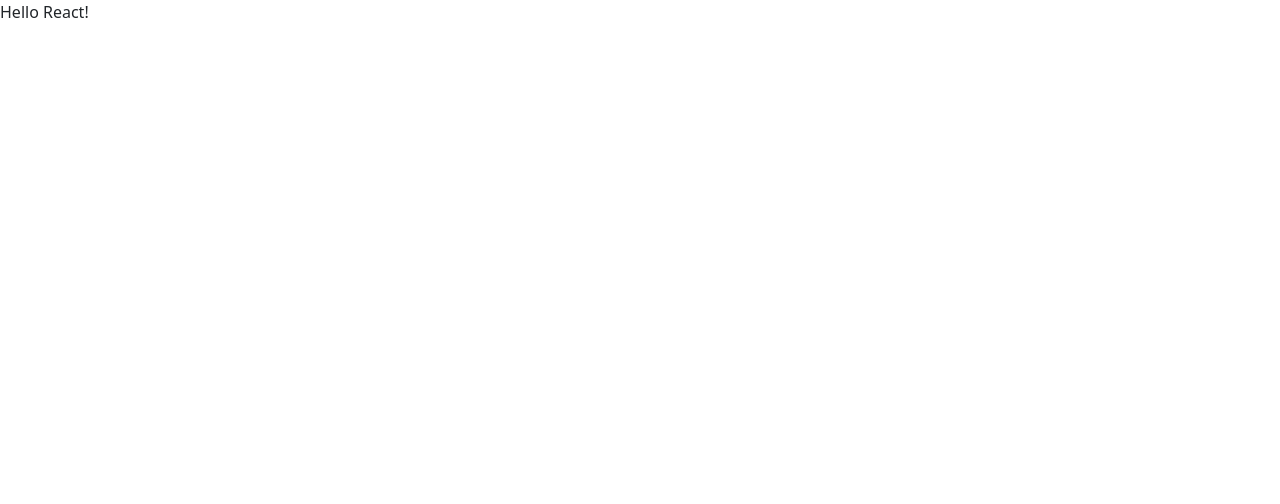
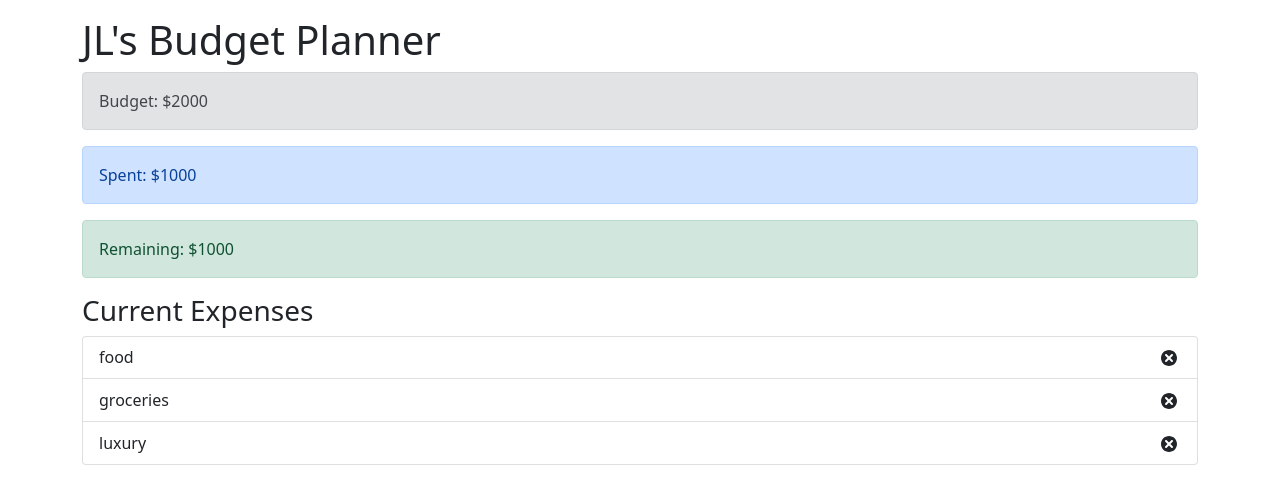
Before and after one commit to ngjunlong9651/react-budget-app, a React (Create React App) app: page / in a window 1280 px wide. Shown: the top 504 px of the page. Built offline with nearby package versions, Linux system fonts and the light colour scheme.

Commit message:
added some components

```diff
--- a/package.json
+++ b/package.json
@@ -6,7 +6,9 @@
     "@testing-library/jest-dom": "^5.16.5",
     "@testing-library/react": "^13.4.0",
     "@testing-library/user-event": "^14.4.3",
+    "bootstrap": "^5.1.3",
     "react": "^18.2.0",
+    "react-bootstrap": "^2.9.1",
     "react-dom": "^18.2.0",
     "react-icons": "^4.11.0",
     "react-scripts": "^5.0.1",
--- a/src/App.js
+++ b/src/App.js
@@ -1,8 +1,30 @@
 import React from 'react';
 import 'bootstrap/dist/css/bootstrap.min.css';
+import Budget from "./Budget"
+import Remaining from './Remaining';
+import Spent from './Spent';
+import ExpenseList from './ExpenseList';
 
 const App = () => {
-	return <p>Hello React!</p>;
+	return (
+    <div className='container'>
+      <h1 className='mt-3'> JL's Budget Planner </h1>
+        <div className='row-mt-3'>
+          <div className ='col-sm'>
+            <Budget />
+          </div>
+          <div className='col-sm'>
+            <Spent />
+          </div>
+          <div className='col-sm'>
+            <Remaining/>
+          </div>
+      </div>
+      <h3 className='mt-3'> Current Expenses </h3>
+      <ExpenseList />
+    </div>
+
+  )
 };
 
 export default App;
--- /dev/null
+++ b/src/Budget.js
@@ -0,0 +1,11 @@
+import React from 'react'
+
+const Budget = ()=> {
+    return (
+        <div className ="alert alert-secondary">
+            <span> Budget: $2000 </span>
+        </div>
+    )
+};
+
+export default Budget
--- /dev/null
+++ b/src/ExpenseItem.js
@@ -0,0 +1,18 @@
+import React from 'react';
+import { TiDelete } from 'react-icons/ti';
+
+const ExpenseItem = (props) => {
+	return (
+		<li className='list-group-item d-flex justify-content-between align-items-center'>
+			{props.name}
+			<div>
+				<span className='badge badge-primary badge-pill mr-3'>
+					£{props.cost}
+				</span>
+				<TiDelete size='1.5em'></TiDelete>
+			</div>
+		</li>
+	);
+};
+
+export default ExpenseItem;
--- /dev/null
+++ b/src/ExpenseList.js
@@ -0,0 +1,19 @@
+import React from 'react'
+import ExpenseItem from "./ExpenseItem"
+
+const ExpenseList =() => {
+    const expenses = [
+        {id: 123, name: 'food', cost: '400'},
+        {id: 123, name: 'groceries', cost: '200'},
+        {id: 123, name: 'luxury', cost: '300'}
+    ];
+    return (
+        <ul className='list-group'>
+            {expenses.map((expense)=>(
+                <ExpenseItem id ={expense.id} name ={expense.name} cost ={expense.cost} />
+            ))}
+        </ul>
+    )
+};
+
+export default ExpenseList
--- /dev/null
+++ b/src/Remaining.js
@@ -0,0 +1,10 @@
+import React from 'react'
+
+const Remaining = () => {
+    return (
+        <div className= 'alert alert-success'>
+            <span>Remaining: $1000</span>
+        </div>
+    )
+};
+export default Remaining;
--- /dev/null
+++ b/src/Spent.js
@@ -0,0 +1,12 @@
+import React from 'react'
+
+const Spent = () =>{
+    return (
+        <div className ="alert alert-primary">
+            <span>Spent: $1000</span>
+
+        </div>
+    )
+};
+
+export default Spent;
```
Also changed, not shown: 1 other file (tests, documents, lock files or other folders).
